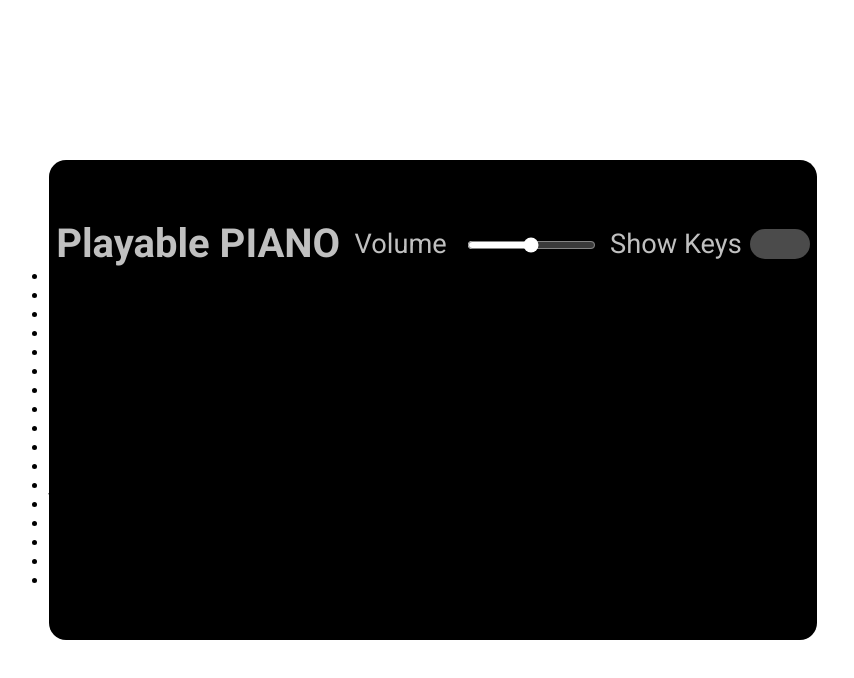
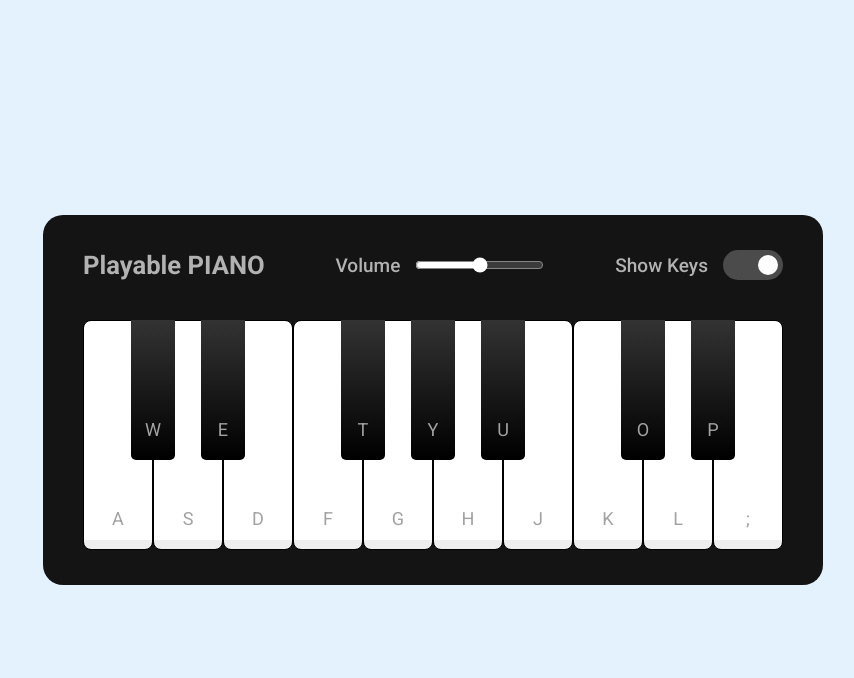
Before and after one commit to dicle-123/Playable-piano, a plain HTML site: page index.html in a window 1280 px wide. Shown: the whole page, without its empty margins (207-1061 px from the left). Drawn offline with Linux system fonts and the light colour scheme.

Commit message:
Piano keys complete

```diff
--- a/index.html
+++ b/index.html
@@ -8,19 +8,18 @@
     <script src="script.js"></script>
   </head>
   <body>
-    <div class="container">
-      <div class="flex">
+    <div class="wrapper">
+      <header>
         <h2>Playable PIANO</h2>
-        <div class="volume-bar">
-          <span>Volume</span>
-          <input type="range" id="volumeBar" min="0" max="100" value="50" />
+        <div class="column volume-slider">
+          <span>Volume</span
+          ><input type="range" min="0" max="1" value="0.5" step="any" />
         </div>
 
-        <div class="show-keys">
-          <span>Show Keys</span>
-          <input type="checkbox" checked />
+        <div class="column keys-checkbox">
+          <span>Show Keys</span> <input type="checkbox" checked />
         </div>
-      </div>
+      </header>
 
       <ul class="piano-keys">
         <li class="key white" data-key="a"><span>a</span></li>
@@ -40,11 +39,7 @@
         <li class="key white" data-key="l"><span>l</span></li>
         <li class="key black" data-key="p"><span>p</span></li>
         <li class="key white" data-key=";"><span>;</span></li>
-
-
       </ul>
-
-      </div>
     </div>
   </body>
 </html>
--- a/style.css
+++ b/style.css
@@ -5,68 +5,134 @@
     padding: 0;;
     margin: 0;
     box-sizing: border-box;
+    font-family: 'Roboto', sans-serif;
 
   }
 
 
   body{
-    font-family: 'Roboto', sans-serif;
+
     display: flex;
     justify-content: center;
     align-items: center;
     height: 100vh;
+    background: #E3F2FD;
+  }
+  ul{
+    list-style: none;
   }
 
-  .container {
-    width:60%;
-    height: 60%;
-    background-color: black;
-    border-radius: 17px;
+  .wrapper{
+    padding: 35px 40px;
+    border-radius: 20px;
+    background: #141414;
   }
 
-  .flex{
-    margin-top: 60px;
+  .wrapper header{
     display: flex;
-    justify-content: space-around;
+    justify-content: space-between;
     align-items: center;
-
-    color: #c0c0c0;
+    color: #B2B2B2;
   }
 
-  .flex h2{
-    font-size: 2.5rem;
+  header h2{
+    font-size: 1.6rem;
   }
 
-  .flex span{
-    font-size: 1.7rem;
-
+  header .column{
+    display: flex;
+    align-items: center;
   }
 
+  header span{
+    font-weight: 500;
+    margin-right:15px ;
+    font-size: 1.19rem;
+  }
+
+ header input{
+  outline: none;
+  border-radius: 30px;
+ }
 
 
- .volume-bar input{
-    accent-color:#fff;
-    margin-left: 1rem;
-    font-size: 100px;
-
- }
- .show-keys{
-  display: flex;
-  align-items: center;
+ .volume-slider input{
+  accent-color: #fff;
  }
 
- .show-keys input{
-  background: #4B4B4B;
-   width: 60px;
-   height:30px;
-   appearance: none;
-   border-radius: 15px;
-   margin-left: 8px;
+ .keys-checkbox input{
+  height: 30px;
+  width: 60px;
+  cursor: pointer;
+  appearance: none;
+  position: relative;
+  background-color: #4B4B4B;
 
  }
 
- .volume-bar input[type="range"]{
+ .keys-checkbox input::before{
+  content: "";
+  position: absolute;
+  top: 50%;
 
+  left: 5px;
+  width: 20px;
+  height: 20px;
+  border-radius: 50%;
+  background: #8C8C8C;
+  transform: translateY(-50%);
+  transition: all 0.3s ease;
+ }
 
-  background-color: #4B4B4B;
+ .keys-checkbox input:checked::before{
+  left: 35px;
+  background: #fff;
  }
+
+ .piano-keys{
+  display: flex;
+  margin-top: 40px;
+ }
+
+ .piano-keys .key{
+  cursor: pointer;
+  user-select: none;
+  position: relative;
+  text-transform: uppercase;
+ }
+
+ .piano-keys .black{
+  z-index: 2;
+  width: 44px;
+  height: 140px;
+  margin: 0 -22px 0 -22px;
+  border-radius: 0 0 5px 5px;
+  background: linear-gradient(#333, #000);
+ }
+
+ .piano-keys .black.active{
+  box-shadow: inset -5px -10px 10px rgba(255,255,255,0.1);
+  background: linear-gradient(to bottom, #000, #434343);
+ }
+
+ .piano-keys .white{
+  height: 230px;
+  width: 70px;
+  border-radius: 8px;
+  border: 1px solid #000;
+  background: linear-gradient(#fff 96%, #eee 4%);
+ }
+
+.piano-keys .white.active{
+  box-shadow: inset -5px 5px 20px rgba(0,0,0,0.2);
+  background: linear-gradient(to bottom, #fff 0%, #eee 100%);
+}
+
+.piano-keys .key span {
+  position: absolute;
+  bottom: 20px;
+  width: 100%;
+  color: #A2A2A2;
+  font-size: 1.13rem;
+  text-align: center;
+}
```
Lines whose indentation alone changed are shown as unchanged.
